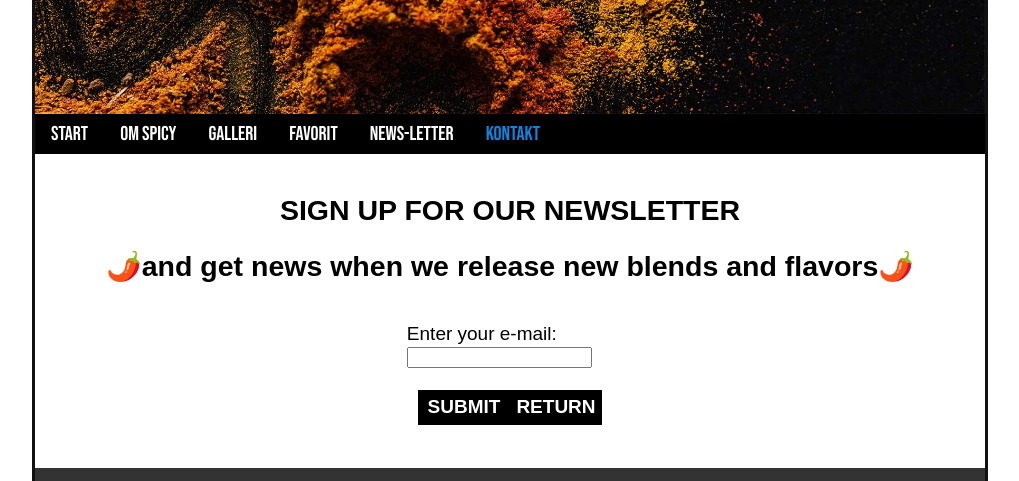
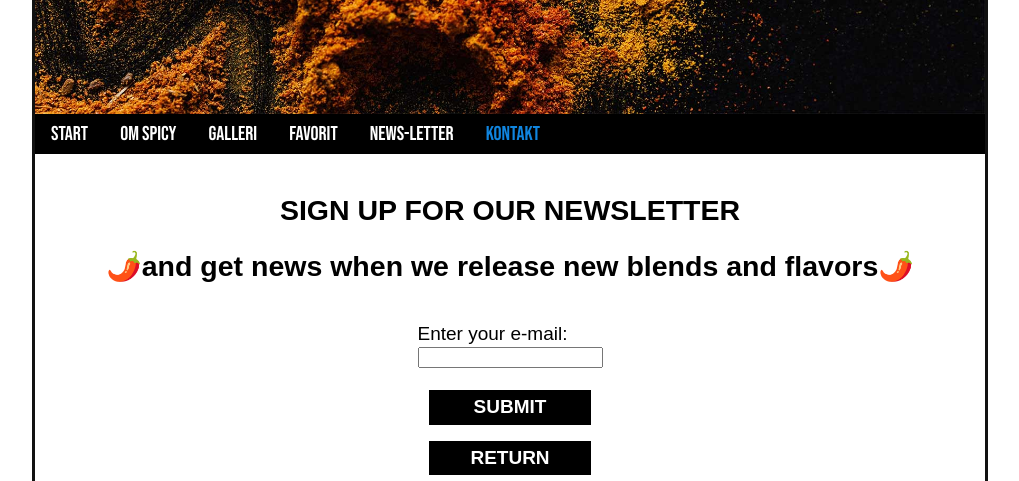
Before and after one commit to JoeBambaIsTaken/Spicy-Project, a plain HTML site: page news-letter.html in a window 1280 px wide. Shown: the part 408-889 px from the top of the page, without its empty margins (130-1149 px from the left). Drawn offline with Linux system fonts and the light colour scheme; a web font is replaced by a local one.

Commit message:
changed forms.css buttons to be on top of each other instead of next to each other

```diff
--- a/Assets/CSS/forms.css
+++ b/Assets/CSS/forms.css
@@ -39,7 +39,8 @@
 
 span {
     display: grid;
-    grid-template-columns: repeat(2, 1fr);
+    grid-template-rows: repeat(2, 1fr);
     padding: 0.7rem;
     padding-top: 0;
+    gap: 1rem;
 }
```
